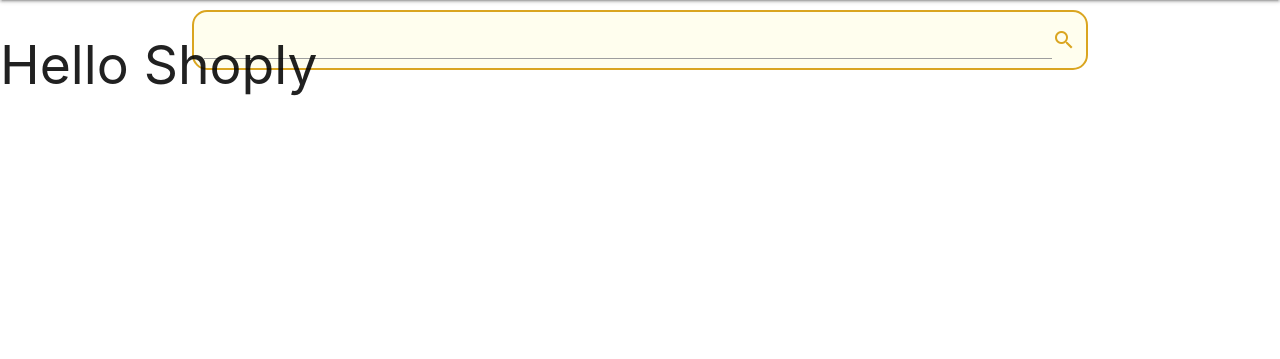
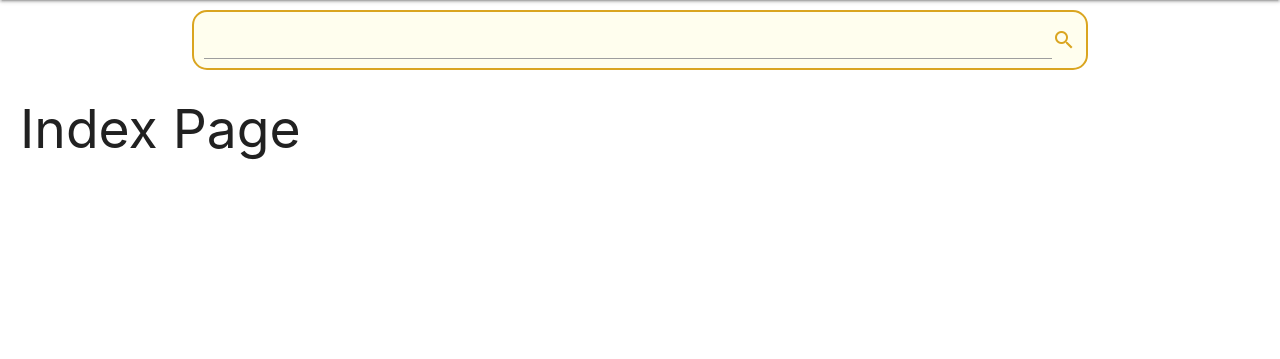
Before and after one commit to Victor-El/shoply, a Django app: page / in a window 1280 px wide. Shown: the part 64-423 px from the top of the page. Run offline with Django 3.2, Linux system fonts and the light colour scheme.

Commit message:
finish structure

```diff
--- a/static/css/base.css
+++ b/static/css/base.css
@@ -42,3 +42,10 @@ nav {
 .search-box > input:focus {
     border: none;
 }
+
+.content {
+    margin: 100px 0;
+    padding: 0 20px;
+    box-sizing: border-box;
+    width: 100vw;
+}
--- a/templates/index.html
+++ b/templates/index.html
@@ -1,5 +1,7 @@
 {% extends 'base/base.html' %}
 
 {% block shoply-content %}
-    <h2>Hello Shoply</h1>
+    <div class="content">
+        <h2>Index Page</h2>
+    </div>
 {% endblock %}
```
